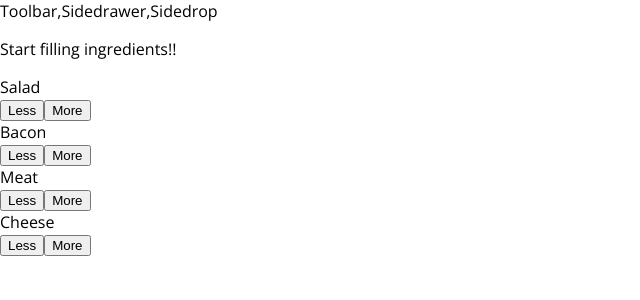
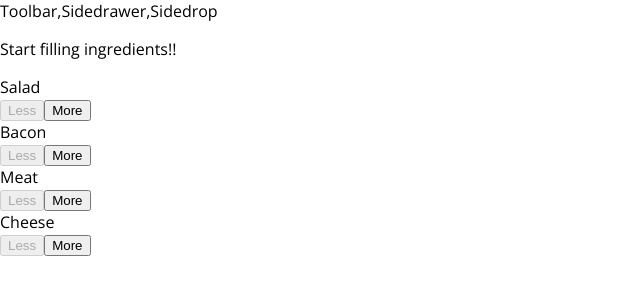
Before and after one commit to ajraj27/Burger-Builder, a React app: page / in a window 1280 px wide. Shown: the top 300 px of the page, without its empty margins (0-640 px from the left). Built offline with nearby package versions, Linux system fonts and the light colour scheme.

Commit message:
Added removing ingredients functionality

```diff
--- a/src/components/Burger/BuildControls/BuildControl/BuildControl.js
+++ b/src/components/Burger/BuildControls/BuildControl/BuildControl.js
@@ -5,7 +5,7 @@
 const buildControl=(props) => (
         <div className={classes.BuildControl}>
             <div className={classes.Label}>{props.label}</div>
-            <button className={classes.Less}>Less</button>
+            <button className={classes.Less} onClick={props.removed} disabled={props.disabled}>Less</button>
             <button className={classes.More} onClick={props.added}>More</button>
         </div>
 );
--- a/src/components/Burger/BuildControls/BuildControls.js
+++ b/src/components/Burger/BuildControls/BuildControls.js
@@ -13,7 +13,10 @@
 const buildControls=(props) => (
     <div className={classes.BuildControls}>
           {controls.map(ctrl => (
-            <BuildControl key={ctrl.label} label={ctrl.label} added={() => props.addIngredient(ctrl.type)}/>
+            <BuildControl key={ctrl.label} label={ctrl.label}
+              added={() => props.addIngredient(ctrl.type)}
+              removed={() => props.removeIngredient(ctrl.type)}
+              disabled={props.disabled[ctrl.type]}/>
           ))}
     </div>
 );
--- a/src/containers/BurgerBuilder/BurgerBuilder.js
+++ b/src/containers/BurgerBuilder/BurgerBuilder.js
@@ -23,7 +23,7 @@
 
   }
 
-    addIngredient=(type) => {
+    addIngredientHandler=(type) => {
     const oldCount=this.state.ingredients[type];
     const updatedCount=oldCount+1;
     const updatedIngredients={
@@ -40,11 +40,39 @@
     })
   }
 
+  removeIngredientHandler=(type) => {
+    const oldCount=this.state.ingredients[type];
+    if(oldCount<=0)
+        return;
+    const updatedCount=oldCount-1;
+    const updatedIngredients={
+      ...this.state.ingredients
+    }
+    updatedIngredients[type]=updatedCount;
+
+    const oldPrice=this.state.totalPrice;
+    const updatedPrice=oldPrice-INGREDIENT_PRICE[type];
+
+    this.setState({
+      ingredients:updatedIngredients,
+      totalPrice:updatedPrice
+    })
+
+  }
+
   render(){
+    const disabledInfo={...this.state.ingredients};
+    for(let key in disabledInfo){
+      disabledInfo[key]=disabledInfo[key] <= 0;
+    }
+
     return(
         <Aux>
             <Burger ingredients={this.state.ingredients} />
-            <BuildControls addIngredient={this.addIngredient}/>
+            <BuildControls
+              addIngredient={this.addIngredientHandler}
+              removeIngredient={this.removeIngredientHandler}
+              disabled={disabledInfo}/>
         </Aux>
 
     )
```
